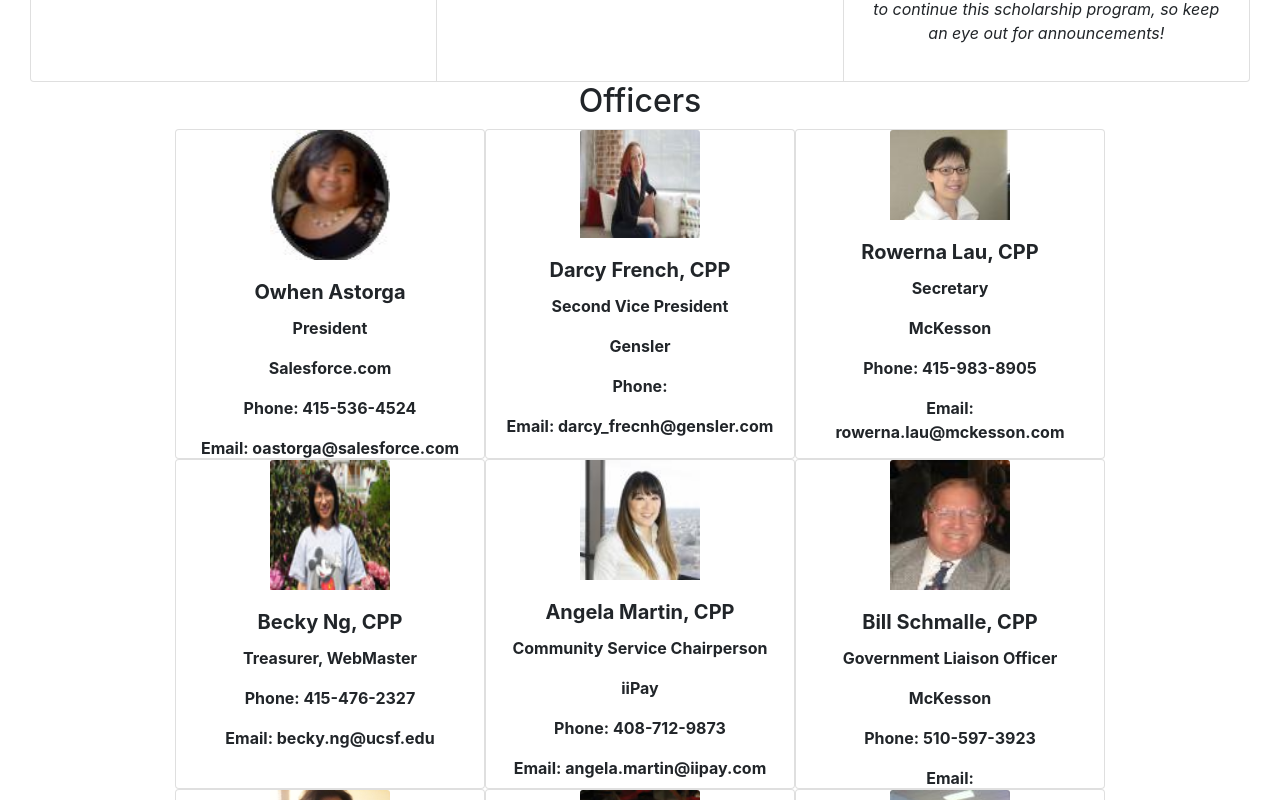
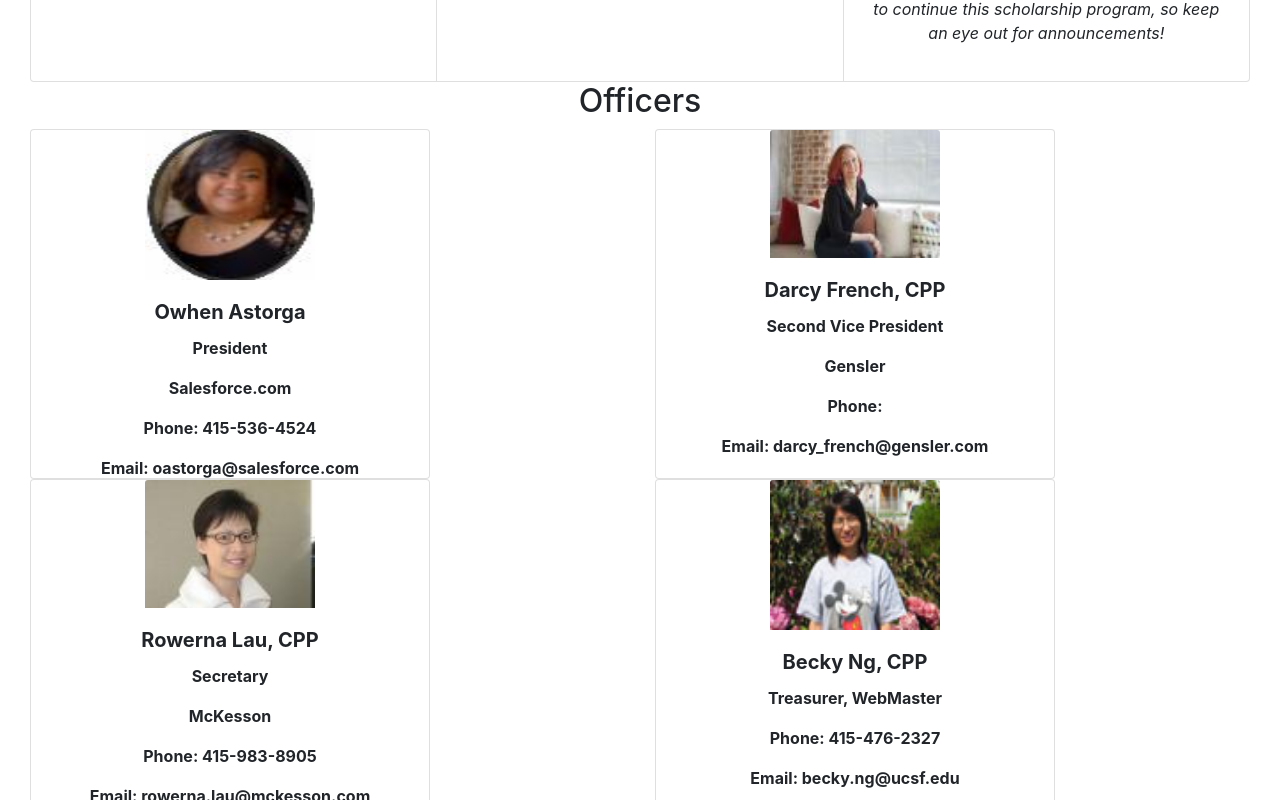
Before and after one commit to ahong14/SFPayroll_Updated_Design, a React (Create React App) app in the folder frontend/: page /AboutUs in a window 1280 px wide. Shown: the part 1660-2460 px from the top of the page. Built offline with nearby package versions, Linux system fonts and the light colour scheme.

Commit message:
fixed aligning of membership cards in about us

```diff
--- /dev/null
+++ b/frontend/src/components/AboutUs/Members/EmptyMember/EmptyMember.css
@@ -0,0 +1,4 @@
+.emptySpace{
+  width: 400px;
+  height: 0px;
+}
--- /dev/null
+++ b/frontend/src/components/AboutUs/Members/EmptyMember/EmptyMember.js
@@ -0,0 +1,14 @@
+import React, { Component } from 'react';
+import './EmptyMember.css';
+
+class EmptyMember extends Component {
+  render() {
+    return (
+      <div className = "col-md emptySpace">
+
+      </div>
+    )
+  }
+}
+
+export default EmptyMember;
--- a/frontend/src/components/AboutUs/Members/Members.js
+++ b/frontend/src/components/AboutUs/Members/Members.js
@@ -3,7 +3,9 @@ import '../../AboutUs/Members/Members.css';
 import Grid from '@material-ui/core/Grid';
 import President from './President/President';
 import OfficerMember from '../../AboutUs/Members/OfficerMember/OfficerMember';
+import EmptyMember from './EmptyMember/EmptyMember';
 
+import owhen from '../../../photos/owhen_image.jpg';
 import erin from '../../../photos/erin_image.jpg';
 import darcy from '../../../photos/darcy_image.jpg';
 import rowerna from '../../../photos/rowerna_image.jpg';
@@ -20,11 +22,11 @@ class Members extends Component{
         return(
             <div className = "container-fluid" id = "officers_container">
                 <h2 className = "text-center"> Officers </h2>
-
-                <Grid container direction = "row"  justify="center" alignItems="flex-start">
-                  <President/>
+                <div className = "row">
+                  <OfficerMember imagesrc = {owhen} name = "Owhen Astorga" position = "President" company = "Salesforce.com"
+                                        phone = "415-536-4524" email = "oastorga@salesforce.com"/>
                   <OfficerMember imagesrc={darcy} name = "Darcy French, CPP" position = "Second Vice President" company = "Gensler"
-                                        phone = '' email = "darcy_frecnh@gensler.com"/>
+                                        phone = '' email = "darcy_french@gensler.com"/>
                   <OfficerMember imagesrc={rowerna} name = 'Rowerna Lau, CPP' position = 'Secretary' company = 'McKesson'
                                         phone = '415-983-8905' email = 'rowerna.lau@mckesson.com'/>
                   <OfficerMember imagesrc={becky} name = 'Becky Ng, CPP' position = 'Treasurer, WebMaster' company = ''
@@ -42,10 +44,10 @@ class Members extends Component{
 
                   <OfficerMember imagesrc = {kim} name = 'Kim Norton, CPP' position = 'Bulletin Chairperson' company = 'Bio-Rad Laboratories'
                                         phone = '510-741-6273' email = 'kimberly_norton@bio-rad.com'/>
+                  <OfficerMember imagesrc = {alex} name = 'Alex Hong' position = 'Web Developer Intern' email = 'alexhong681@gmail.com'/>
                   <OfficerMember imagesrc = '//:0' name = 'Catherine Zolli' position = 'Hospitality Chairperson'/>
-                  <OfficerMember imagesrc = {alex} name = 'Alex Hong' position = 'Web Developer Intern' email = 'alexhong681@gmail.com'/>
-
-                </Grid>
+                  <EmptyMember/>
+                </div>
             </div>
         );
     }
--- a/frontend/src/components/AboutUs/Members/OfficerMember/OfficerMember.css
+++ b/frontend/src/components/AboutUs/Members/OfficerMember/OfficerMember.css
@@ -1,11 +1,11 @@
 .memberImage{
-    width:120px;
-    height:130px;
+    width:170px;
+    height:150px;
     align-self:center;
 }
 
 .memberCard{
-    width: 310px;
-    height: 330px;
+    width: 400px;
+    height: 350px;
     display:flex;
 }
--- a/frontend/src/components/AboutUs/Members/OfficerMember/OfficerMember.js
+++ b/frontend/src/components/AboutUs/Members/OfficerMember/OfficerMember.js
@@ -9,6 +9,7 @@ class OfficerMember extends Component{
 
     render(){
         return(
+          <div className = "col-md ">
             <div className="card memberCard">
                 <img className="card-img-top memberImage" src= {this.props.imagesrc} alt="Member Image"/>
                 <div className="card-body">
@@ -19,6 +20,7 @@ class OfficerMember extends Component{
                     <p className="card-text text-center font-weight-bold"> Email: {this.props.email} </p>
                 </div>
             </div>
+          </div>
         );
     }
 }
--- a/frontend/src/components/Home/Home.js
+++ b/frontend/src/components/Home/Home.js
@@ -24,7 +24,7 @@ class Home extends Component {
                 <div className = "welcome_awards_join">
                     <Grid container direction = "row"  justify="center" alignItems="center" wrap = "nowrap">
                       <div id = "apaLogo">
-                        <img src = {apa} alt = "apa logo"/>
+                        <a href = "https://www.americanpayroll.org/" target = "_blank"> <img src = {apa} alt = "apa logo"/> </a>
                       </div>
                     </Grid>
 
```
